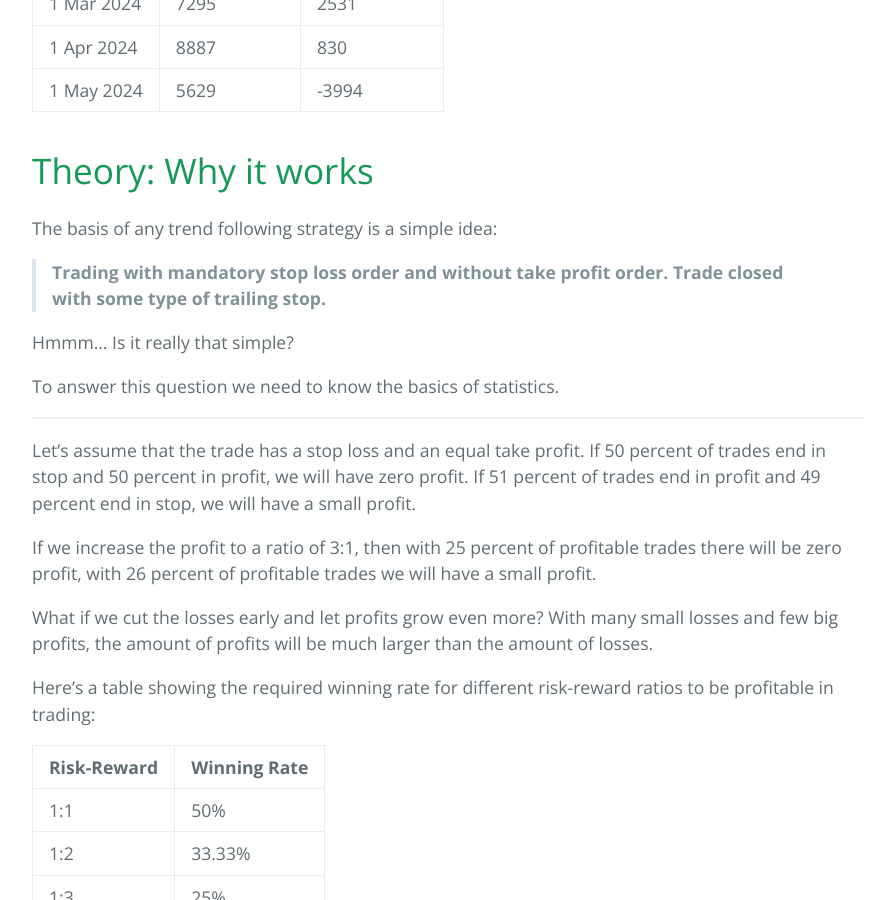
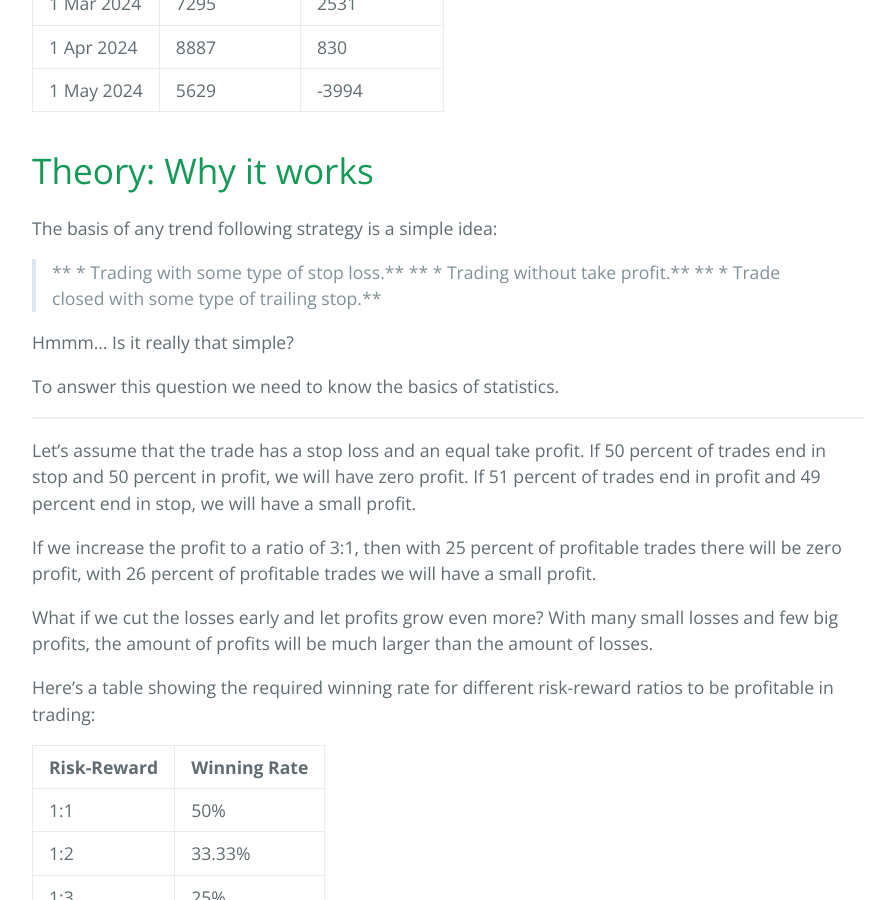
Before and after one commit to sergeyen7/sergeyen7.github.io, a Jekyll site: the page built from index.md, in a window 1280 px wide and 900 px high, scrolled down 7424 px. Shown: the whole window, without its empty margins (192-1087 px from the left). Built offline with Jekyll 4.4.1, drawn with Linux system fonts in a browser that asks for light colours; nearby versions of some CDN libraries.

Commit message:
Update index.md

```diff
--- a/index.md
+++ b/index.md
@@ -234,7 +234,9 @@ Main advantage of Hyperliquid:
 
 The basis of any trend following strategy is a simple idea:
 
-> **Trading with mandatory stop loss order and without take profit order. Trade closed with some type of trailing stop.**
+> ** * Trading with some type of stop loss.**
+> ** * Trading without take profit.**
+> ** * Trade closed with some type of trailing stop.**
 
 Hmmm... Is it really that simple?
 
```
